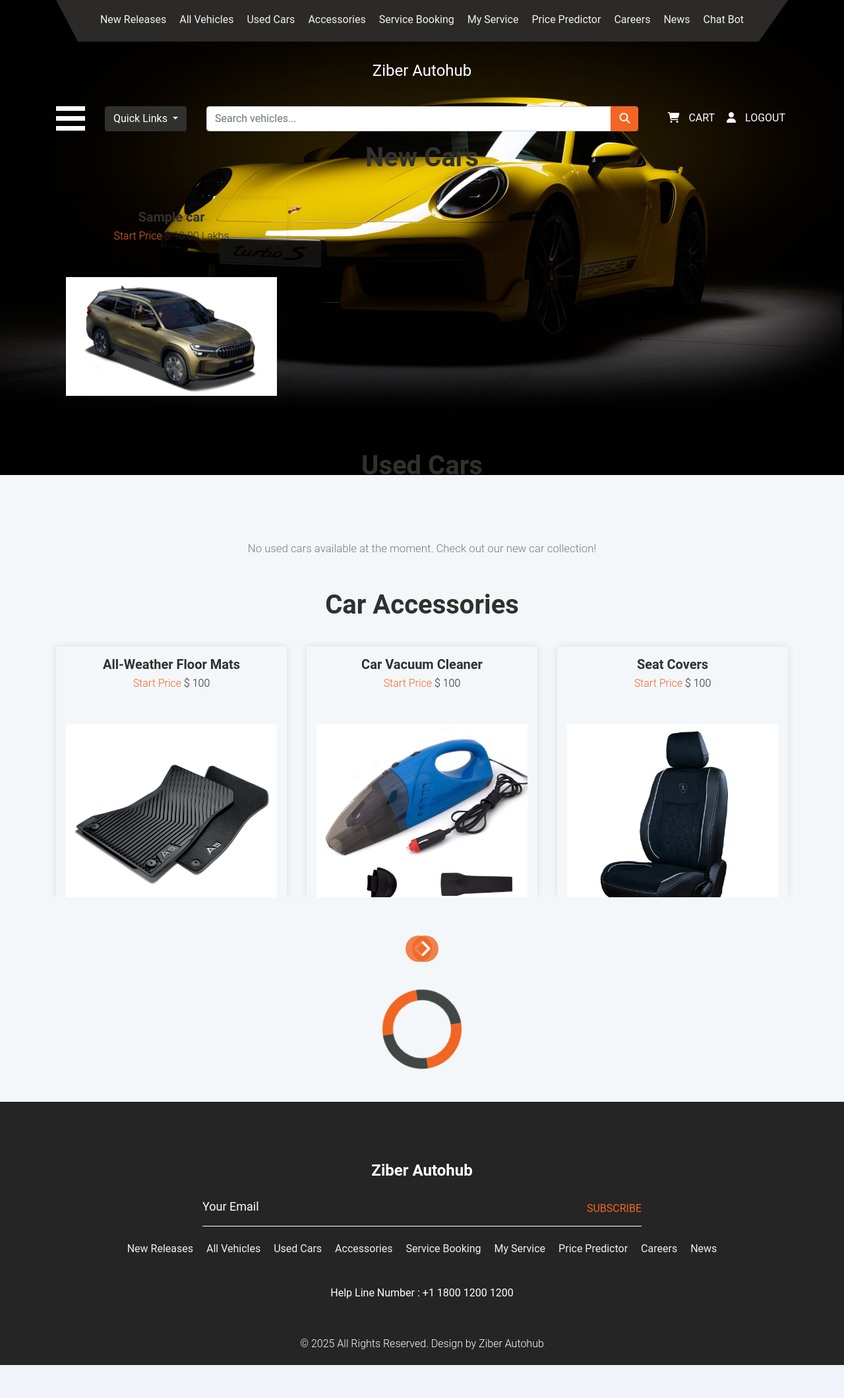
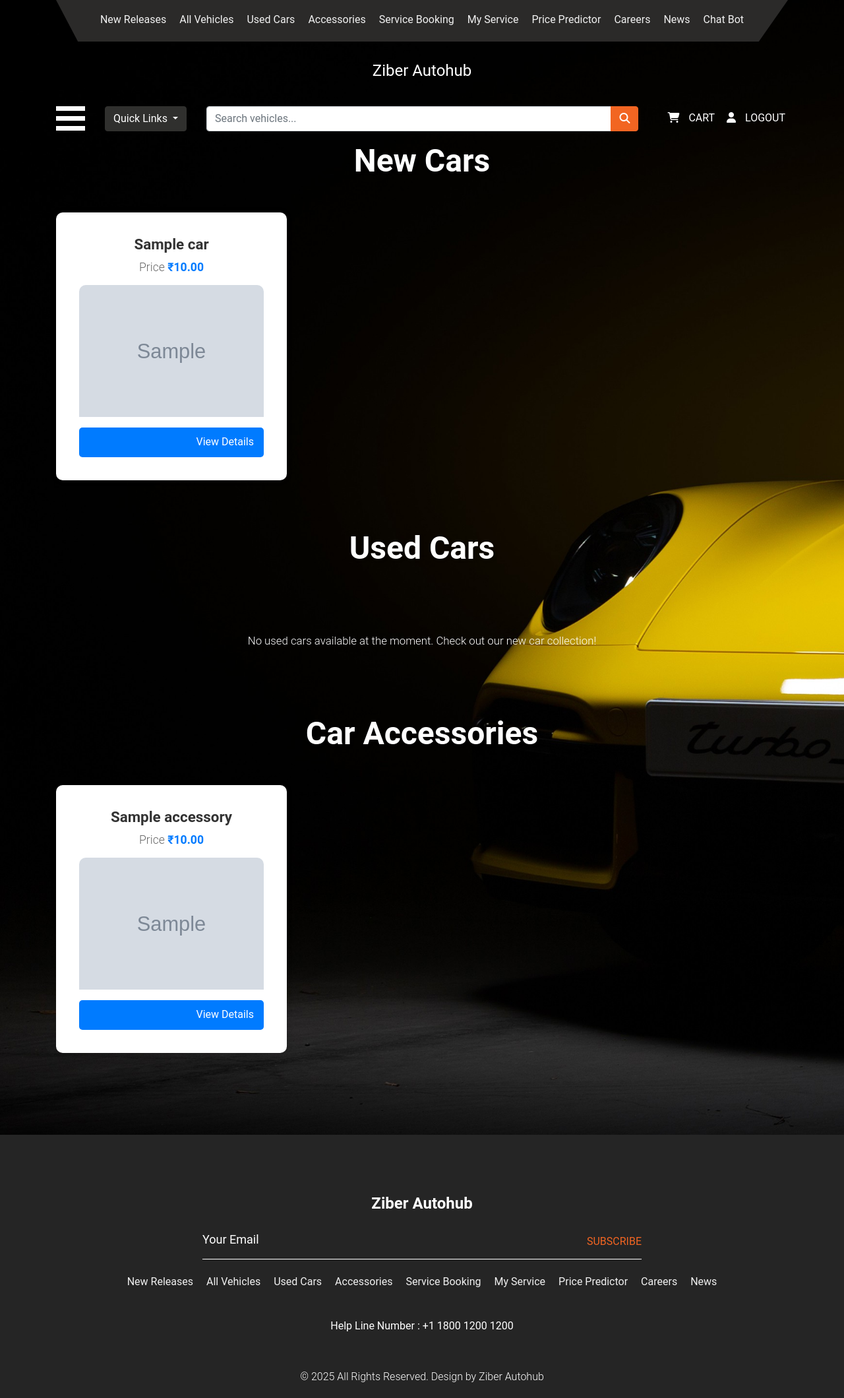
Before and after one commit to srishticampus/Ziber_Autohub, a Django app: page /home/ in a window 1280 px wide. Shown: the whole page at 66% size. Before the commit the page ends 2069 px from the top, so only its background shows below. Run offline with Django 5.2, Linux system fonts and the light colour scheme; a user stored in the database is signed in; tables that the repository leaves empty hold one stand-in row (values such as "Sample post"); grey boxes marked "Sample" are stand-in pictures; some libraries are stand-ins or nearby versions.

Commit message:
changed home page with dynamic data

```diff
--- a/car_hub/settings.py
+++ b/car_hub/settings.py
@@ -57,6 +57,7 @@ INSTALLED_APPS = [
     'django.contrib.sessions',
     'django.contrib.messages',
     'django.contrib.staticfiles',
+    'django.contrib.humanize',
     'widget_tweaks',
 ]
 
--- a/hub/templates/index.html
+++ b/hub/templates/index.html
@@ -1,23 +1,76 @@
 {% extends 'base.html' %}
 {% load static %}
+{% load humanize %} {# To use intcomma for thousands separators #}
 
-{% block title %}Landing Page{% endblock %}
+{% block title %}Ziber Autohub - Your Car & Accessory Hub{% endblock %}
 
 {% block extra_styles %}
 <style>
     /* Additional styles if needed */
     .box_main {
-        transition: transform 0.3s ease;
+        transition: transform 0.3s ease, box-shadow 0.3s ease;
+        border-radius: 10px; /* Consistent rounded corners */
+        overflow: hidden; /* Ensure image corners match */
+        background-color: #fff; /* White background for product boxes */
+        display: flex;
+        flex-direction: column;
+        height: 100%; /* Ensure consistent height for boxes in carousel */
     }
     .box_main:hover {
         transform: translateY(-5px);
         box-shadow: 0 10px 20px rgba(0,0,0,0.1);
     }
+    /* Removed .box_main a style, as the outer link is removed */
+    .box_main img {
+        width: 100%;
+        height: 200px; /* Fixed height for consistency */
+        object-fit: cover; /* Ensures image covers the area */
+        border-radius: 10px 10px 0 0; /* Rounded top corners */
+    }
+    .box_main .content-wrapper {
+        padding: 20px;
+        flex-grow: 1; /* Allows content to push buttons to bottom */
+        display: flex;
+        flex-direction: column;
+        justify-content: space-between;
+    }
+    .shirt_text {
+        font-size: 1.4rem;
+        font-weight: bold;
+        color: #333; /* Darker text for readability */
+        margin-bottom: 5px;
+    }
+    .price_text {
+        font-size: 1.1rem;
+        color: #666;
+        margin-bottom: 15px;
+    }
+    .price-color {
+        color: #007bff; /* Primary blue for prices */
+        font-weight: bold;
+    }
+    .btn_main {
+        display: flex;
+        justify-content: space-between;
+        margin-top: auto; /* Push buttons to the bottom */
+    }
     .buy_bt a, .seemore_bt a {
-        transition: all 0.3s ease;
+        display: inline-block;
+        padding: 8px 15px;
+        background-color: #f26522; /* Orange */
+        color: #fff;
+        border-radius: 5px;
+        text-decoration: none;
+        transition: background-color 0.3s ease;
     }
-    .buy_bt a:hover, .seemore_bt a:hover {
-        color: #f26522;
+    .seemore_bt a {
+        background-color: #007bff; /* Blue */
+    }
+    .buy_bt a:hover {
+        background-color: #e05e1e;
+    }
+    .seemore_bt a:hover {
+        background-color: #0056b3;
     }
     .no-items-message {
         text-align: center;
@@ -25,165 +78,205 @@
         font-size: 1.2em;
         color: #777;
     }
+
+    /* Carousel Specific Adjustments */
+    .carousel-control-prev, .carousel-control-next {
+        width: 5%; /* Make controls narrower */
+        background: none; /* Remove background */
+        opacity: 1; /* Always visible */
+    }
+    .carousel-control-prev-icon, .carousel-control-next-icon {
+        background-image: none; /* Remove default Bootstrap icons */
+    }
+    .carousel-control-prev i, .carousel-control-next i {
+        font-size: 2.5rem; /* Larger Font Awesome icons */
+        color: #007bff; /* Blue arrows */
+        border-radius: 50%;
+        background-color: rgba(255, 255, 255, 0.8);
+        padding: 10px;
+        box-shadow: 0 2px 10px rgba(0,0,0,0.1);
+    }
+    .carousel-control-prev i:hover, .carousel-control-next i:hover {
+        color: #0056b3;
+        background-color: #fff;
+    }
+    .fashion_taital {
+        color: #fff !important; /* Force white text for titles */
+        font-size: 3rem;
+        font-weight: bold;
+        text-align: center;
+        margin-bottom: 40px;
+        text-shadow: 2px 2px 4px rgba(0,0,0,0.3);
+    }
+    .fashion_section_2 {
+        padding-bottom: 50px; /* Add some space below each section */
+    }
 </style>
 {% endblock %}
 
 {% block content %}
 <div class="fashion_section">
-    <div id="main_slider" class="carousel slide" data-ride="carousel">
+    <div id="main_slider" class="carousel slide" data-bs-ride="carousel">
         <div class="carousel-inner">
             <div class="carousel-item active">
                 <div class="container">
-                    <h1 class="fashion_taital">New Cars</h1>
+                    <h1 class="fashion_taital text-white">New Cars</h1>
                     <div class="fashion_section_2">
                         <div class="row">
                             {% if new_cars %}
                                 {% for new_car in new_cars %}
-                                <a href="{% url 'hub:car_detail' new_car.id %}">
-                                    <div class="col-lg-4 col-sm-4">
+                                <div class="col-lg-4 col-sm-4 mb-4">
                                     <div class="box_main">
-                                            <h4 class="shirt_text">{{new_car.name}}</h4>
-                                            <p class="price_text">Start Price <span class="price-color">$ {{new_car.price}} Lakhs</span></p>
-                                            <div class="tshirt_img"><img src="{% static 'images/carbg10.jpg' %}" alt="Skoda Kodiaq"></div>
-                                            <div class="btn_main">
-                                                <div class="buy_bt"><a href="{% url 'hub:car_list' %}">Buy Now</a></div>
-                                                <div class="seemore_bt"><a href="{% url 'hub:car_list' %}">See More</a></div>
+                                        <div class="content-wrapper">
+                                            <h4 class="shirt_text">{{ new_car.name }}</h4>
+                                            <p class="price_text">Price <span class="price-color">₹{{ new_car.price|floatformat:2 }} </span></p>
+                                            {% if new_car.image %}
+                                                <img src="{{ new_car.image.url }}" alt="{{ new_car.name }}" class="img-fluid">
+                                            {% else %}
+                                                <img src="https://placehold.co/400x200/EFEFEF/AAAAAA?text=No+Image" alt="No Image" class="img-fluid">
+                                            {% endif %}
+                                            <div class="btn_main mt-3">
+                                                <div class="seemore_bt"><a href="{% url 'hub:car_detail' pk=new_car.id %}">View Details</a></div>
                                             </div>
                                         </div>
                                     </div>
-                                </a>
+                                </div>
                                 {% endfor %}
                             {% else %}
                                 <div class="col-12">
-                                    <p class="no-items-message">No new cars available at the moment. Please check back later!</p>
+                                    <p class="no-items-message text-white">No new cars available at the moment. Please check back later!</p>
                                 </div>
                             {% endif %}
                         </div>
                     </div>
                 </div>
             </div>
+            {# Add more carousel-items for other new cars if you have more than 3 and want to paginate the carousel #}
+        </div>
+        {% if new_cars.count > 3 %}
+            <a class="carousel-control-prev" href="#main_slider" role="button" data-bs-slide="prev">
+                <i class="fa fa-angle-left"></i>
+                <span class="visually-hidden">Previous</span>
+            </a>
+            <a class="carousel-control-next" href="#main_slider" role="button" data-bs-slide="next">
+                <i class="fa fa-angle-right"></i>
+                <span class="visually-hidden">Next</span>
+            </a>
+        {% endif %}
     </div>
 </div>
-</div>
+
 <div class="fashion_section">
-    <div id="electronic_main_slider" class="carousel slide" data-ride="carousel">
+    <div id="electronic_main_slider" class="carousel slide" data-bs-ride="carousel">
         <div class="carousel-inner">
             <div class="carousel-item active">
                 <div class="container">
-                    <h1 class="fashion_taital">Used Cars</h1>
+                    <h1 class="fashion_taital text-white">Used Cars</h1>
                     <div class="fashion_section_2">
                         <div class="row">
                             {% if old_cars %}
                                 {% for old_car in old_cars %}
-                                <a href="{% url 'hub:car_detail' old_car.id %}">
-                                    <div class="col-lg-4 col-sm-4">
+                                <div class="col-lg-4 col-sm-4 mb-4">
                                     <div class="box_main">
-                                            <h4 class="shirt_text">{{old_car.name}}</h4>
-                                            <p class="price_text">Start Price <span class="price-color">$ {{old_car.price}} Lakhs</span></p>
-                                            <div class="electronic_img"><img src="{% static 'images/used1.jpg' %}" alt="Maruti Suzuki Swift"></div>
-                                            <div class="btn_main">
-                                                <div class="buy_bt"><a href="{% url 'hub:car_list' %}">Buy Now</a></div>
-                                                <div class="seemore_bt"><a href="{% url 'hub:car_list' %}">See More</a></div>
+                                        <div class="content-wrapper">
+                                            <h4 class="shirt_text">{{ old_car.name }}</h4>
+                                            <p class="price_text">Price <span class="price-color">₹{{ old_car.price|floatformat:2 }}</span></p>
+                                            {% if old_car.image %}
+                                                <img src="{{ old_car.image.url }}" alt="{{ old_car.name }}" class="img-fluid">
+                                            {% else %}
+                                                <img src="https://placehold.co/400x200/EFEFEF/AAAAAA?text=No+Image" alt="No Image" class="img-fluid">
+                                            {% endif %}
+                                            <div class="btn_main mt-3">
+                                                <div class="seemore_bt"><a href="{% url 'hub:car_detail' pk=old_car.id %}">View Details</a></div>
                                             </div>
                                         </div>
                                     </div>
-                                </a>
+                                </div>
                                 {% endfor %}
                             {% else %}
                                 <div class="col-12">
-                                    <p class="no-items-message">No used cars available at the moment. Check out our new car collection!</p>
+                                    <p class="no-items-message text-white">No used cars available at the moment. Check out our <a href="{% url 'hub:new_car_list' %}" class="text-white text-decoration-underline">new car collection</a>!</p>
                                 </div>
                             {% endif %}
                         </div>
                     </div>
                 </div>
             </div>
+            {% if old_cars.count > 3 %}
+                <a class="carousel-control-prev" href="#electronic_main_slider" role="button" data-bs-slide="prev">
+                    <i class="fa fa-angle-left"></i>
+                    <span class="visually-hidden">Previous</span>
+                </a>
+                <a class="carousel-control-next" href="#electronic_main_slider" role="button" data-bs-slide="next">
+                    <i class="fa fa-angle-right"></i>
+                    <span class="visually-hidden">Next</span>
+                </a>
+            {% endif %}
         </div>
     </div>
 </div>
+
 <div class="jewellery_section">
-    <div id="jewellery_main_slider" class="carousel slide" data-ride="carousel">
+    <div id="jewellery_main_slider" class="carousel slide" data-bs-ride="carousel">
         <div class="carousel-inner">
             <div class="carousel-item active">
                 <div class="container">
-                    <h1 class="fashion_taital">Car Accessories</h1>
+                    <h1 class="fashion_taital text-white">Car Accessories</h1>
                     <div class="fashion_section_2">
                         <div class="row">
-                            {# Since accessories are hardcoded, we can simply check if there are any, though usually you'd loop through a context variable #}
-                            {% comment %}
-                            The original code had hardcoded accessory items. If these are expected to always be present or fetched dynamically,
-                            you would use an 'if accessories_list' and 'for accessory in accessories_list' structure.
-                            For this example, assuming the hardcoded accessories represent a fixed display or you'll fetch them from a context variable later,
-                            I'm adding a conditional check. If you plan to retrieve accessories from the database, ensure your view passes an 'accessories' context variable.
-                            For now, I'll demonstrate with a simple check that assumes some content, or you can uncomment the hardcoded items.
-                            {% endcomment %}
-                            {% if True %} {# Replace 'True' with 'accessories' if you pass an accessories list from context #}
-                                <div class="col-lg-4 col-sm-4">
+                            {% if featured_accessories %}
+                                {% for accessory in featured_accessories %}
+                                <div class="col-lg-4 col-sm-4 mb-4">
                                     <div class="box_main">
-                                        <h4 class="shirt_text">All-Weather Floor Mats</h4>
-                                        <p class="price_text">Start Price <span class="price-color">$ 100</span></p>
-                                        <div class="jewellery_img"><img src="{% static 'images/a1.jpg' %}" alt="Floor Mats"></div>
-                                        <div class="btn_main">
-                                            <div class="buy_bt"><a href="{% url 'hub:car_list' %}">Buy Now</a></div>
-                                            <div class="seemore_bt"><a href="{% url 'hub:car_list' %}">See More</a></div>
+                                        <div class="content-wrapper">
+                                            <h4 class="shirt_text">{{ accessory.name }}</h4>
+                                            <p class="price_text">Price <span class="price-color">₹{{ accessory.price|floatformat:2 }}</span></p>
+                                            {% if accessory.image %}
+                                                <img src="{{ accessory.image.url }}" alt="{{ accessory.name }}" class="img-fluid">
+                                            {% else %}
+                                                <img src="https://placehold.co/400x200/EFEFEF/AAAAAA?text=No+Image" alt="No Image" class="img-fluid">
+                                            {% endif %}
+                                            <div class="btn_main mt-3">
+                                                <div class="seemore_bt"><a href="{% url 'hub:accessory_detail' pk=accessory.id %}">View Details</a></div>
                                             </div>
                                         </div>
                                     </div>
-                                <div class="col-lg-4 col-sm-4">
-                                    <div class="box_main">
-                                        <h4 class="shirt_text">Car Vacuum Cleaner</h4>
-                                        <p class="price_text">Start Price <span class="price-color">$ 100</span></p>
-                                        <div class="jewellery_img"><img src="{% static 'images/a3.jpg' %}" alt="Vacuum Cleaner"></div>
-                                        <div class="btn_main">
-                                            <div class="buy_bt"><a href="{% url 'hub:car_list' %}">Buy Now</a></div>
-                                            <div class="seemore_bt"><a href="{% url 'hub:car_list' %}">See More</a></div>
                                 </div>
-                                    </div>
-                                </div>
-                                <div class="col-lg-4 col-sm-4">
-                                    <div class="box_main">
-                                        <h4 class="shirt_text">Seat Covers</h4>
-                                        <p class="price_text">Start Price <span class="price-color">$ 100</span></p>
-                                        <div class="jewellery_img"><img src="{% static 'images/a2.jpg' %}" alt="Seat Covers"></div>
-                                        <div class="btn_main">
-                                            <div class="buy_bt"><a href="{% url 'hub:car_list' %}">Buy Now</a></div>
-                                            <div class="seemore_bt"><a href="{% url 'hub:car_list' %}">See More</a></div>
-                                        </div>
-                                    </div>
-                                </div>
+                                {% endfor %}
                             {% else %}
                                 <div class="col-12">
-                                    <p class="no-items-message">No car accessories available at the moment.</p>
+                                    <p class="no-items-message text-white">No car accessories available at the moment. Please check back later!</p>
                                 </div>
                             {% endif %}
                         </div>
                     </div>
                 </div>
             </div>
-        </div>
-        <a class="carousel-control-prev" href="#jewellery_main_slider" role="button" data-slide="prev">
+            {% if featured_accessories.count > 3 %}
+                <a class="carousel-control-prev" href="#jewellery_main_slider" role="button" data-bs-slide="prev">
                     <i class="fa fa-angle-left"></i>
-            <span class="sr-only">Previous</span>
+                    <span class="visually-hidden">Previous</span>
                 </a>
-        <a class="carousel-control-next" href="#jewellery_main_slider" role="button" data-slide="next">
+                <a class="carousel-control-next" href="#jewellery_main_slider" role="button" data-bs-slide="next">
                     <i class="fa fa-angle-right"></i>
-            <span class="sr-only">Next</span>
+                    <span class="visually-hidden">Next</span>
                 </a>
-        <div class="loader_main">
-            <div class="loader"></div>
+            {% endif %}
         </div>
     </div>
 </div>
 {% endblock %}
 
-{% block extra_scripts %}
+{% block scripts %}
+{{ block.super }} {# Include base.html scripts #}
 <script>
-    // Additional JavaScript if needed
-    $(document).ready(function(){
-        // Initialize carousels
-        $('.carousel').carousel();
+    document.addEventListener('DOMContentLoaded', function() {
+        // Initialize carousels if they have multiple items. Bootstrap 5 auto-initializes single-item carousels.
+        // If you intend to have multiple carousel items (e.g., more than 3 cars),
+        // ensure you structure them with multiple `.carousel-item` divs inside `.carousel-inner`.
+        // The data-bs-ride="carousel" attribute on the main carousel div is sufficient for auto-initialization.
 
-        // Smooth scrolling for anchor links
+        // Smooth scrolling for anchor links - Keep this from your original script
         $('a[href^="#"]').on('click', function(event) {
             var target = $(this.getAttribute('href'));
             if(target.length) {
--- a/static/css/style.css
+++ b/static/css/style.css
@@ -223,7 +223,7 @@ button {
     float: left;
     background-image: url(../images/car4.jpg);
     height: auto;
-    background-size: 100%;
+    background-size: cover;
     background-repeat: no-repeat;
 }
 
```
Also changed, not shown: hub/migrations/0001_initial.py. Lines whose indentation alone changed are shown as unchanged.
